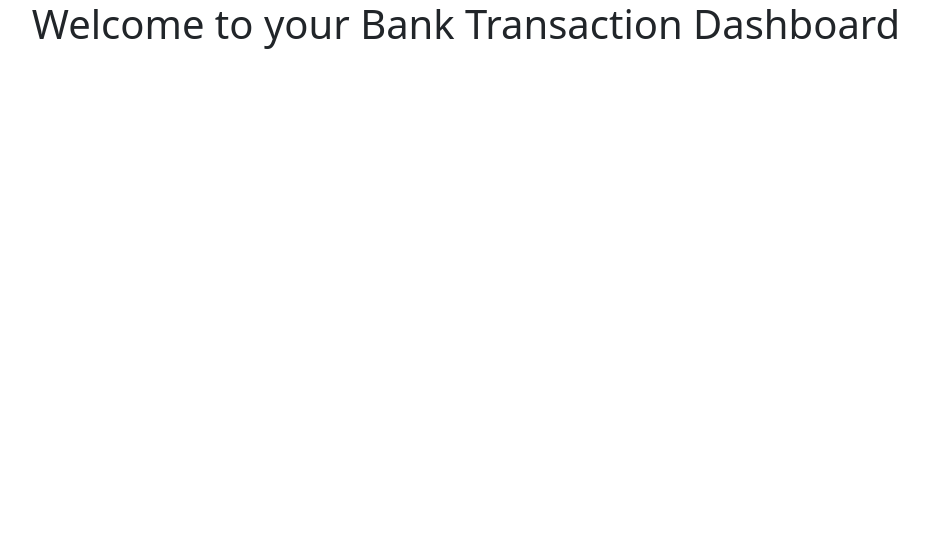
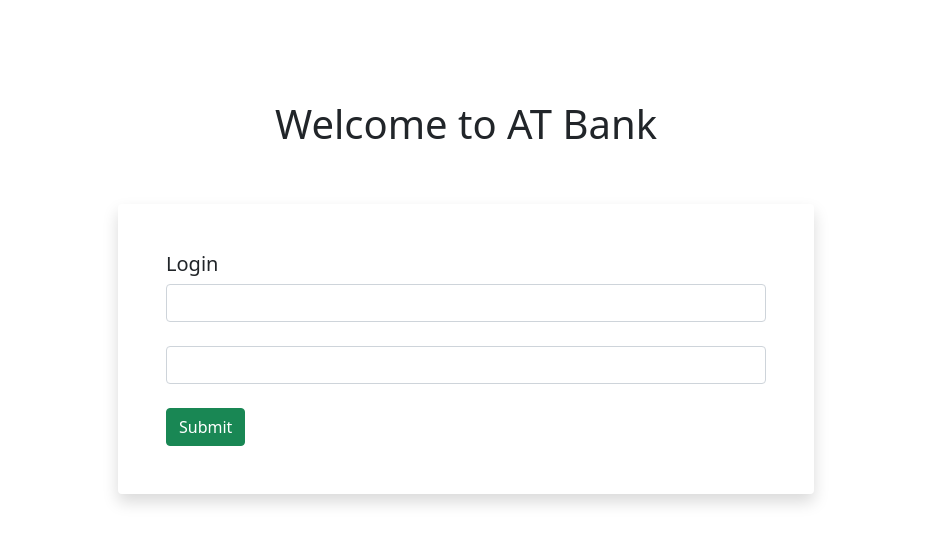
Before and after one commit to aminulds/bank-transaction, a plain HTML site: page index.html in a window 1280 px wide. Shown: the whole page, without its empty margins (174-1102 px from the left). Drawn offline with nearby package versions, Linux system fonts and the light colour scheme.

Commit message:
Login Page created

```diff
--- a/index.html
+++ b/index.html
@@ -12,7 +12,23 @@
 
 </head>
 <body>
-    <h1 class="text-center">Welcome to your Bank Transaction Dashboard</h1>
+    <main>
+        <div class="container" id="login-section">
+            <div class="row d-flex justify-content-center">
+                <h1 class="text-center">Welcome to AT Bank</h1>
+                <div class="col-md-8">
+                    <div class="login-submit shadow p-5 mt-5 rounded">
+                        <h5>Login</h5>
+                        <input type="email" class="form-control"><br>
+                        <input type="password" class="form-control"><br>
+                        <input type="button" value="Submit" class="btn btn-success">
+                    </div>
+                </div>
+
+            </div>
+
+        </div>
+    </main>
 
 
 
--- a/style.css
+++ b/style.css
@@ -0,0 +1 @@
+body{padding: 100px;}
```
